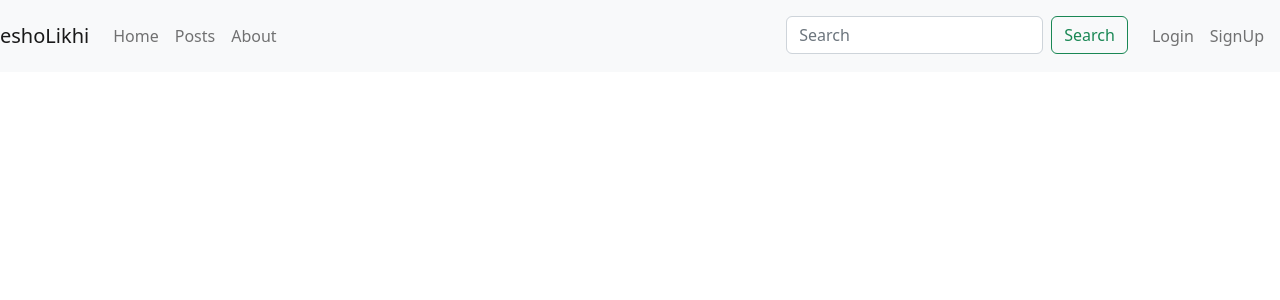
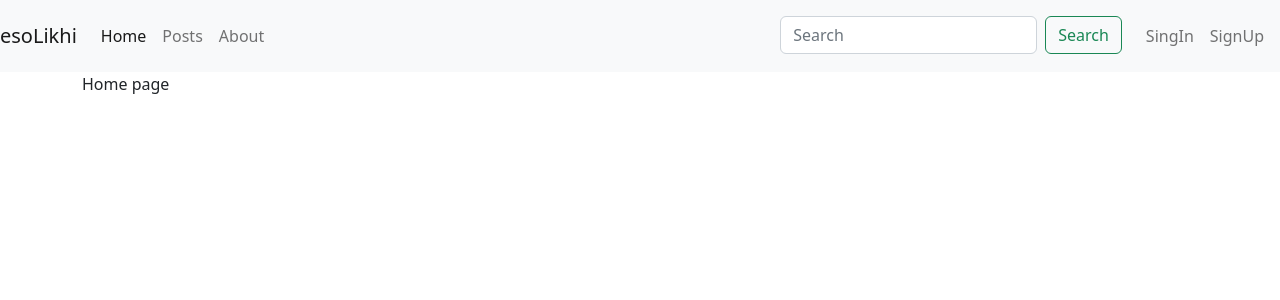
Before and after one commit to HussainShafayet/esolikhi, a React (Create React App) app: page / in a window 1280 px wide. Shown: the top 300 px of the page. Built offline with nearby package versions, Linux system fonts and the light colour scheme; the HTML template or start-up script is replaced by a standard one.

Commit message:
react routin done

```diff
--- a/src/App.js
+++ b/src/App.js
@@ -1,13 +1,26 @@
 import "bootstrap/dist/css/bootstrap.min.css";
 import Layout from "./Layout";
+import Home from './components/pages/Home';
+import Posts from './components/pages/Posts';
+import SignIn from './components/pages/SignIn';
+import SignUp from './components/pages/SignUp';
+import { BrowserRouter as Router, Routes, Route } from "react-router-dom";
+
 
 function App() {
   return (
-    <div>
-      <Layout>
-
-      </Layout>
-    </div>
+    <>
+      <Router>
+        <Layout>
+          <Routes>
+              <Route path="/" element={<Home />} />
+              <Route exact path="posts" element={<Posts />} />
+              <Route exact path="signin" element={<SignIn />} />
+              <Route exact path="signup" element={<SignUp />} />
+          </Routes>
+        </Layout>
+      </Router>
+    </>
   );
 }
 
--- a/src/components/Nav/Account.js
+++ b/src/components/Nav/Account.js
@@ -1,14 +1,15 @@
 import React from 'react';
-import { Nav, NavLink } from 'react-bootstrap'
+import { Nav } from 'react-bootstrap';
+import { NavLink } from 'react-router-dom';
 
 export default function Account() {
   return (
     <>
       <Nav className="me-auto my-2 my-lg-0">
-        <NavLink className="nav-link" >
-          Login
+        <NavLink className="nav-link" to="signin">
+          SingIn
         </NavLink>
-        <NavLink className="nav-link">
+        <NavLink className="nav-link" to="signup">
           SignUp
         </NavLink>
       </Nav>
--- a/src/components/Nav/NavBar.js
+++ b/src/components/Nav/NavBar.js
@@ -2,18 +2,19 @@ import React from 'react';
 import { Navbar,Nav} from 'react-bootstrap';
 import Account from './Account';
 import SearchBar from './SearchBar';
+import { NavLink } from 'react-router-dom';
 
 export default function NavBar() {
   return (
     <>
       <Navbar collapseOnSelect expand="lg" bg="light" variant="light">
-        <Navbar.Brand>eshoLikhi</Navbar.Brand>
+        <NavLink className="navbar-brand" to="/">esoLikhi</NavLink>
         <Navbar.Toggle aria-controls="responsive-navbar-nav" />
         <Navbar.Collapse id="responsive-navbar-nav">
           <Nav className="me-auto">
-            <Nav.Link>Home</Nav.Link>
-            <Nav.Link>Posts</Nav.Link>
-            <Nav.Link>About</Nav.Link>
+            <NavLink className="nav-link" to="/">Home</NavLink>
+            <NavLink className="nav-link" to="posts">Posts</NavLink>
+            <NavLink className="nav-link" to="about">About</NavLink>
           </Nav>
           <Nav>
             <Nav.Link>
```
